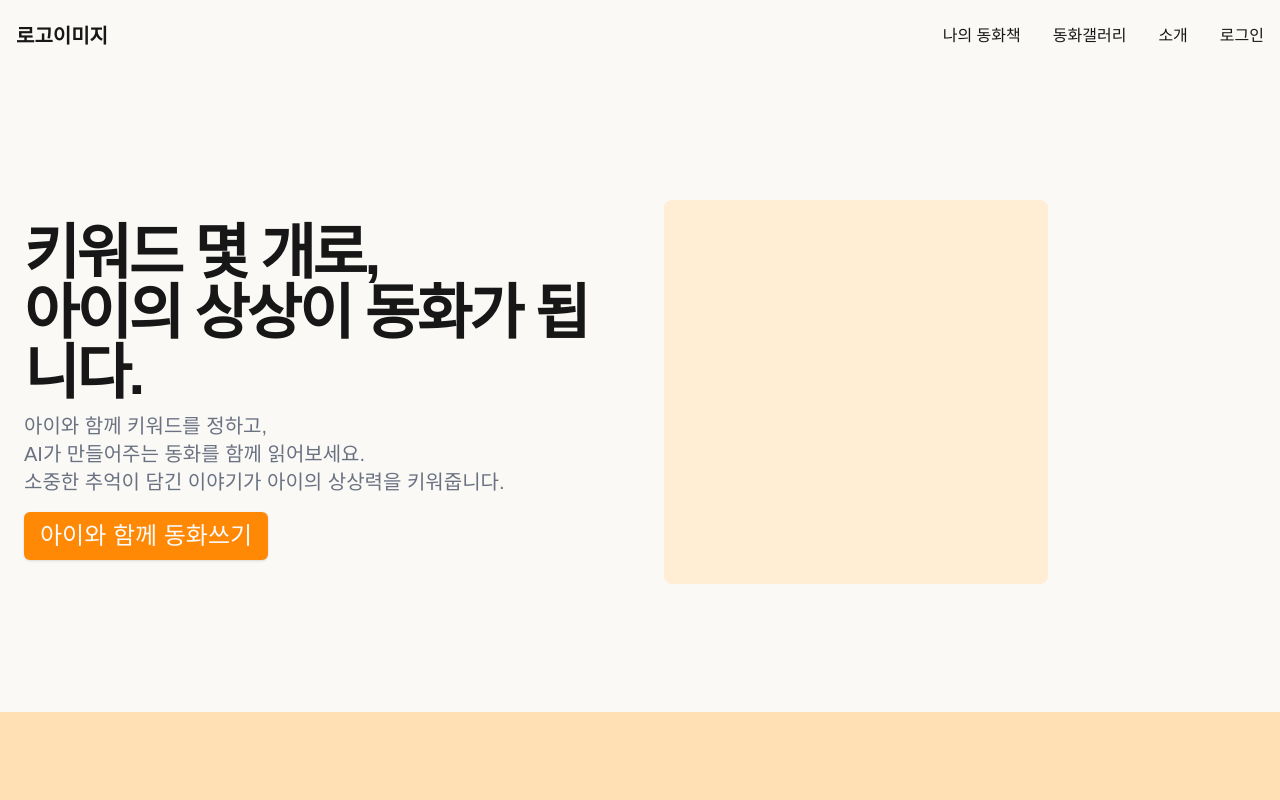
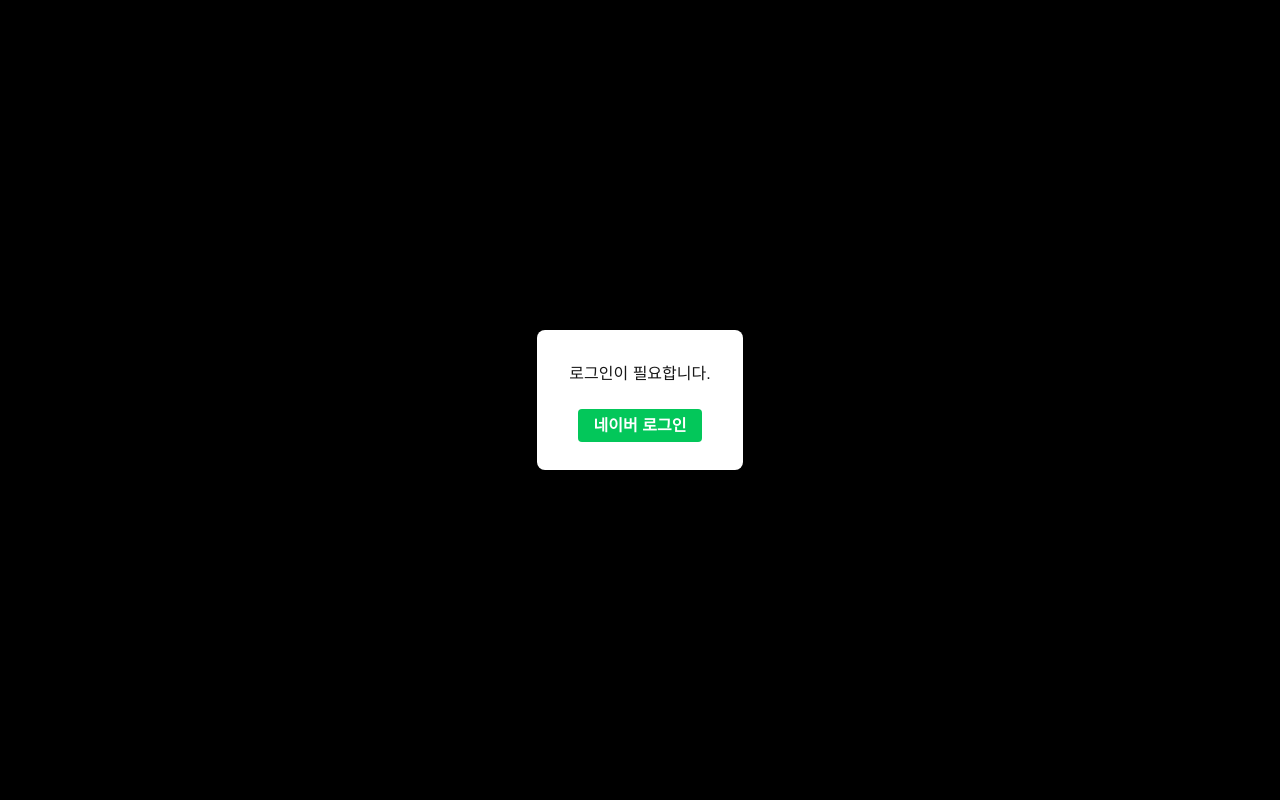
Before and after one commit to prgrms-be-devcourse/NBE6-8-2-Team07, a Next.js app in the folder frontend/: page / in a window 1280 px wide. Both pictures are taken after a click on the button "나의 동화책". Shown: the top 800 px of the page. Built offline with nearby package versions, Linux system fonts and the light colour scheme; no server answers; a web font is replaced by a local one.

Commit message:
feat: 로그아웃상태에서 메뉴사용못하도록 기능구현

```diff
--- a/frontend/src/app/layout.tsx
+++ b/frontend/src/app/layout.tsx
@@ -23,6 +23,7 @@
 }>) {
   const [isLoggedIn, setIsLoggedIn] = useState(false);
   const [showLoginPopup, setShowLoginPopup] = useState(false);
+  const [showLoginRequiredPopup, setShowLoginRequiredPopup] = useState(false); // 로그인 필요 팝업 상태
 
   // 백엔드를 통해 로그인 상태를 확인하는 함수
   const checkLoginStatusOnBackend = async () => {
@@ -82,6 +83,14 @@
     }
   };
 
+  // 로그인이 필요한 메뉴 클릭 핸들러
+  const handleProtectedLinkClick = (e: React.MouseEvent<HTMLAnchorElement>) => {
+    if (!isLoggedIn) {
+      e.preventDefault();
+      setShowLoginRequiredPopup(true);
+    }
+  };
+
   return (
     <html lang="en">
       <header className="">
@@ -91,17 +100,17 @@
           </Link>
           <nav className="flex items-center space-x-8">
             <div className="relative group">
-              <button className="cursor-pointer py-2">나의 동화책</button>
+              <button className="cursor-pointer py-2" onClick={(e) => { if (!isLoggedIn) { e.preventDefault(); setShowLoginRequiredPopup(true); }}}>나의 동화책</button>
               <div className="absolute z-10 hidden group-hover:block bg-[#FAF9F6] shadow-lg rounded-md mt-0 py-1 w-full min-w-max left-1/2 -translate-x-1/2">
-                <Link href="/fairytale/post" className="block px-4 py-2 text-sm text-center text-gray-700 hover:bg-gray-100">
+                <Link href="/fairytale/post" onClick={handleProtectedLinkClick} className="block px-4 py-2 text-sm text-center text-gray-700 hover:bg-gray-100">
                   동화책만들기
                 </Link>
-                <Link href="/fairytale/get" className="block px-4 py-2 text-sm text-center text-gray-700 hover:bg-gray-100">
+                <Link href="/fairytale/get" onClick={handleProtectedLinkClick} className="block px-4 py-2 text-sm text-center text-gray-700 hover:bg-gray-100">
                   동화책펼치기
                 </Link>
               </div>
             </div>
-            <Link href="/fairytaleGallery" className="py-2">
+            <Link href="/fairytaleGallery" onClick={handleProtectedLinkClick} className="py-2">
               동화갤러리
             </Link>
             <Link href="/introduction" className="py-2">
@@ -120,6 +129,7 @@
         </div>
       </header>
 
+      {/* 로그인 팝업 */}
       {showLoginPopup && (
         <div
           className="fixed inset-0 bg-black bg-opacity-50 flex justify-center items-center z-50"
@@ -129,13 +139,35 @@
             className="bg-white p-8 rounded-lg shadow-xl"
             onClick={(e) => e.stopPropagation()} // Prevent popup from closing when clicking inside
           >
-            <a
+            <Link
               href="http://localhost:8080/oauth2/authorization/naver"
               onClick={handleLoginClick}
               className="bg-[#03C75A] text-white font-bold py-2 px-4 rounded"
             >
               네이버 로그인
-            </a>
+            </Link>
+          </div>
+        </div>
+      )}
+
+      {/* 로그인 필요 팝업 */}
+      {showLoginRequiredPopup && (
+        <div
+          className="fixed inset-0 bg-black bg-opacity-50 flex justify-center items-center z-50"
+          onClick={() => setShowLoginRequiredPopup(false)}
+        >
+          <div
+            className="bg-white p-8 rounded-lg shadow-xl text-center"
+            onClick={(e) => e.stopPropagation()}
+          >
+            <p className="mb-7">로그인이 필요합니다.</p>
+            <Link
+              href="http://localhost:8080/oauth2/authorization/naver"
+              onClick={handleLoginClick}
+              className="bg-[#03C75A] text-white font-bold py-2 px-4 rounded"
+            >
+              네이버 로그인
+            </Link>
           </div>
         </div>
       )}
```
